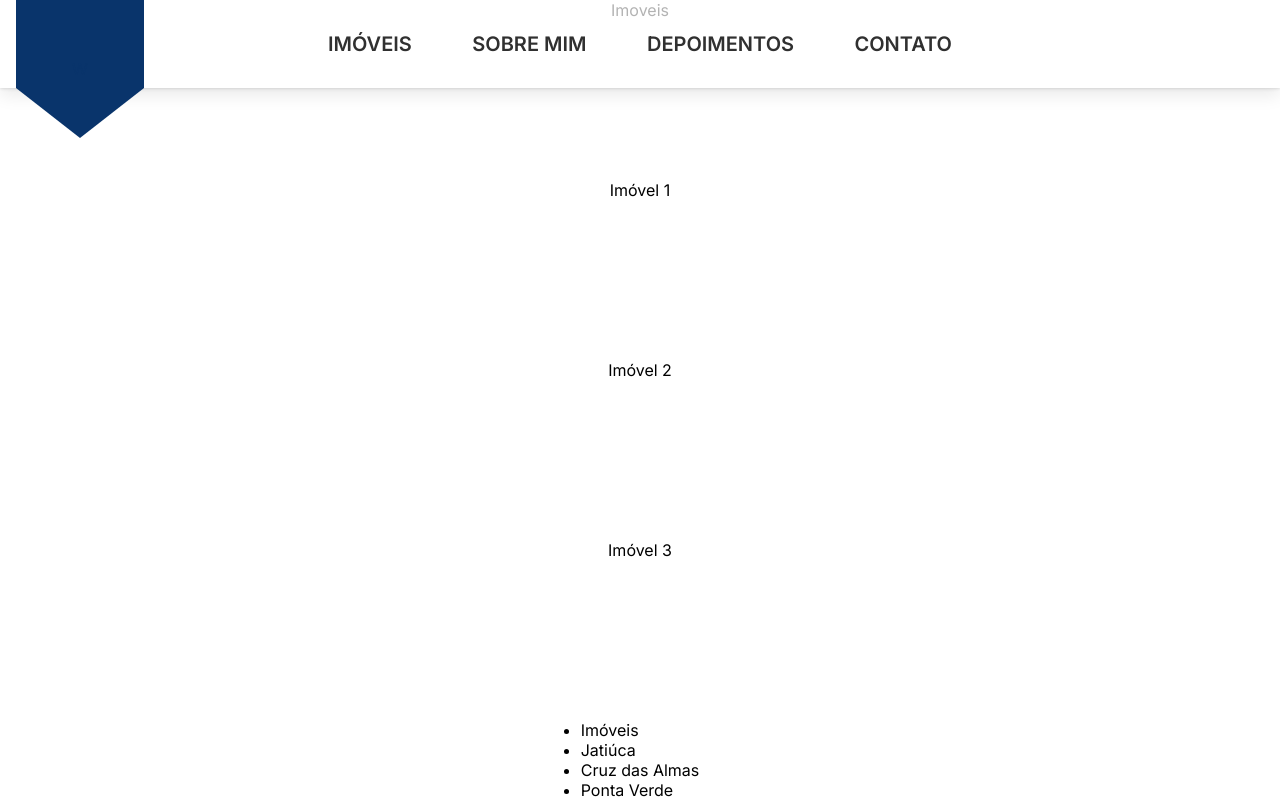
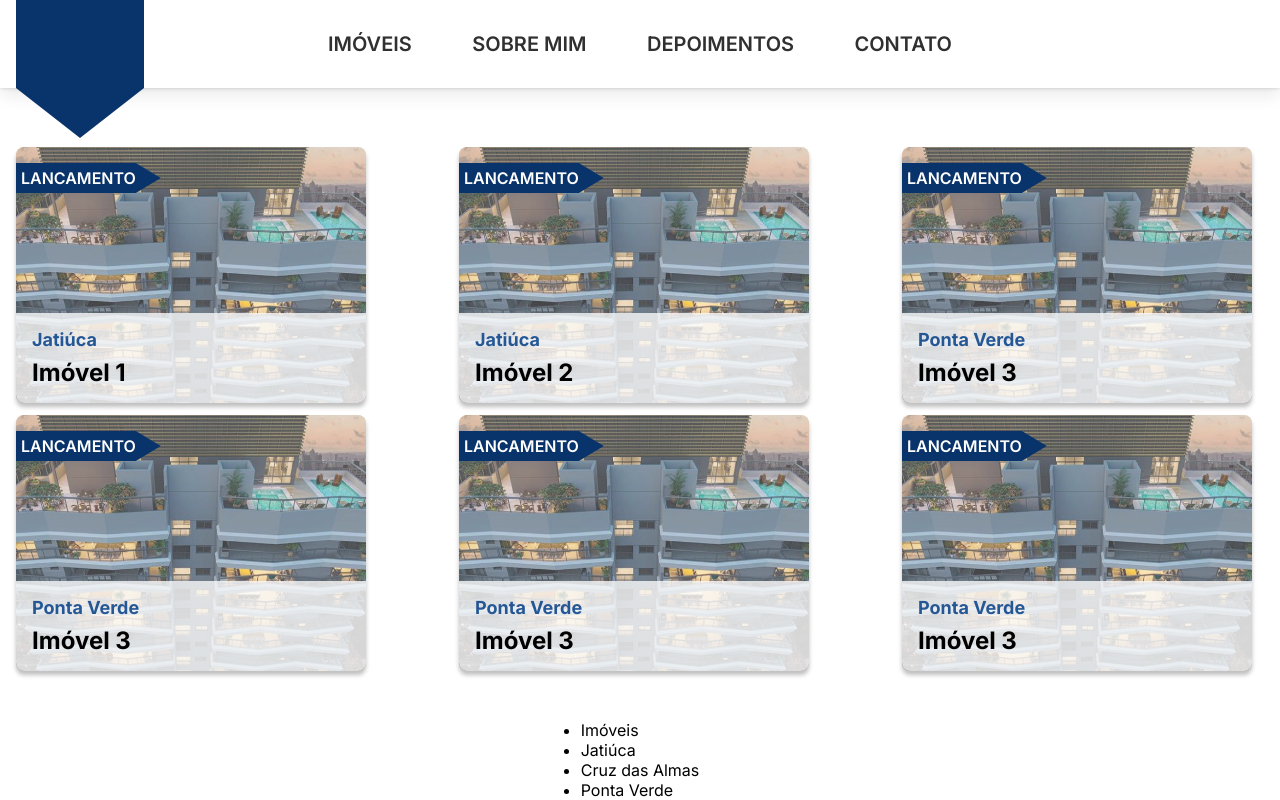
Before and after one commit to DiasJulia/wh-imoveis, a Next.js app: page /imoveis in a window 1280 px wide. Built offline with nearby package versions, Linux system fonts and the light colour scheme.

Commit message:
Feat(Styling Imoveis Page): Cards

```diff
--- a/src/components/Imovel/index.tsx
+++ b/src/components/Imovel/index.tsx
@@ -4,18 +4,22 @@ import Badge from '../Badge'
 import {Container, Content, Filter, ImageContainer} from './styles'
 
 type imovelProps = {
-    className?: string
+    className?: string,
+    nome: string,
+    preco: number,
+    bairro: string,
+    tipo: string,
 }
 
-const Imovel: React.FC<imovelProps> = ({className}) => {
+const Imovel: React.FC<imovelProps> = ({className, nome, preco, bairro, tipo}) => {
   return (
     <Container className={className} background={FotoApto1.src}>
         <Filter>
-            <Badge fontSize={16}>Lançamento</Badge>
+            <Badge fontSize={16}>{tipo}</Badge>
             <Content>
               <h2>
-                <span>Jatiúca</span>
-                Apartamento
+                <span>{bairro}</span>
+                {nome}
               </h2>
             </Content>
         </Filter>
--- a/src/components/Imovel/styles.ts
+++ b/src/components/Imovel/styles.ts
@@ -10,12 +10,17 @@ export const Container = styled.div<ImageProps>`
     background: url(${(props)=> props.background}) no-repeat center;
     background-size: cover;
     min-height: 256px;
+    min-width: 350px;
+
+    margin-bottom: 12px;
+    margin-right: 12px;
 `;
 
 export const Filter = styled.div`
     background: rgba(250, 250, 250, 0.25);
     width: 100%;
     height: 100%;
+    min-height: 256px;
     border-radius: inherit;
     padding-top: 1em;
 
@@ -31,7 +36,7 @@ export const Content = styled.div`
     padding: 1em;
     h2{
         font-weight: 700;
-        font-size: 24px;
+        font-size: 24px!important;
 
         span{
             color: #265795;
--- a/src/data/imoveis.json
+++ b/src/data/imoveis.json
@@ -1,22 +1,43 @@
 [{
         "id": 1,
         "nome": "Imóvel 1",
-        "tipo": "Lançamento",
-        "preço": 1000,
+        "tipo": "Lancamento",
+        "preco": 1000,
         "bairro": "Jatiúca"
     },
     {
         "id": 2,
         "nome": "Imóvel 2",
-        "tipo": "Lançamento",
-        "preço": 1000,
+        "tipo": "Lancamento",
+        "preco": 1000,
         "bairro": "Jatiúca"
     },
     {
         "id": 3,
         "nome": "Imóvel 3",
-        "tipo": "Lançamento",
-        "preço": 1000,
+        "tipo": "Lancamento",
+        "preco": 1000,
+        "bairro": "Ponta Verde"
+    },
+    {
+        "id": 3,
+        "nome": "Imóvel 3",
+        "tipo": "Lancamento",
+        "preco": 1000,
+        "bairro": "Ponta Verde"
+    },
+    {
+        "id": 3,
+        "nome": "Imóvel 3",
+        "tipo": "Lancamento",
+        "preco": 1000,
+        "bairro": "Ponta Verde"
+    },
+    {
+        "id": 3,
+        "nome": "Imóvel 3",
+        "tipo": "Lancamento",
+        "preco": 1000,
         "bairro": "Ponta Verde"
     }
 ]
--- a/src/pages/imoveis/index.tsx
+++ b/src/pages/imoveis/index.tsx
@@ -3,10 +3,11 @@ import styles from '@/styles/Home.module.css'
 
 import imoveis from '../../data/imoveis.json';
 
-import {Footer, Navbar} from '@/components';
+import {Footer, Imovel, Navbar} from '@/components';
 import {useRouter} from 'next/router'
 import React from 'react'
 import Link from 'next/link';
+import {Container} from '@/styles/pages/imoveis';
 
 const Imoveis = () => {
   const { query } = useRouter();
@@ -23,14 +24,17 @@ const Imoveis = () => {
       </Head>
     <main className={styles.main}>
       <Navbar/>
-      Imoveis {query.bairro ? "no bairro " + query.bairro : ""}
-      {
-        imoveis.map((imovel)=>{return (
-          <Link key={imovel.id} href={`/imoveis/${imovel.id}`}>
-            {imovel.nome}
-          </Link>
-        )})
-      }
+      <Container>
+        {query.bairro ? "no bairro " + query.bairro : ""}
+        {
+          imoveis.map((imovel)=>{
+            return ((query.bairro===undefined || imovel.bairro===query.bairro) ?
+            <div key={imovel.id}>
+              <Imovel nome={imovel.nome} preco={imovel.preco} bairro={imovel.bairro} tipo={imovel.tipo} />
+              </div> : <></>)
+          })
+        }
+      </Container>
       <Footer/>
     </main>
     </>
--- a/src/pages/index.tsx
+++ b/src/pages/index.tsx
@@ -33,9 +33,9 @@ export default function Home() {
             Destaques
           </h2>
           <GridLayout>
-            <Imovel className='main'></Imovel>
-            <Imovel></Imovel>
-            <Imovel></Imovel>
+            <Imovel  nome='Apartamento' preco={410000} bairro='Jatiúca' tipo="Lançamento"  className='main'></Imovel>
+            <Imovel  nome='Apartamento' preco={410000} bairro='Jatiúca' tipo="Lançamento" ></Imovel>
+            <Imovel  nome='Apartamento' preco={410000} bairro='Jatiúca' tipo="Lançamento" ></Imovel>
           </GridLayout>
         </SecondSection>
         <Footer/>
--- /dev/null
+++ b/src/styles/pages/imoveis.ts
@@ -0,0 +1,10 @@
+import styled from "styled-components";
+
+export const Container = styled.section`
+    padding: 2em max(calc(100vw - 1400px), 1rem);
+    margin-top: 115px;
+    display: flex;
+    flex-wrap: wrap;
+    justify-content: space-between;
+    width: 100%;
+`;
```
